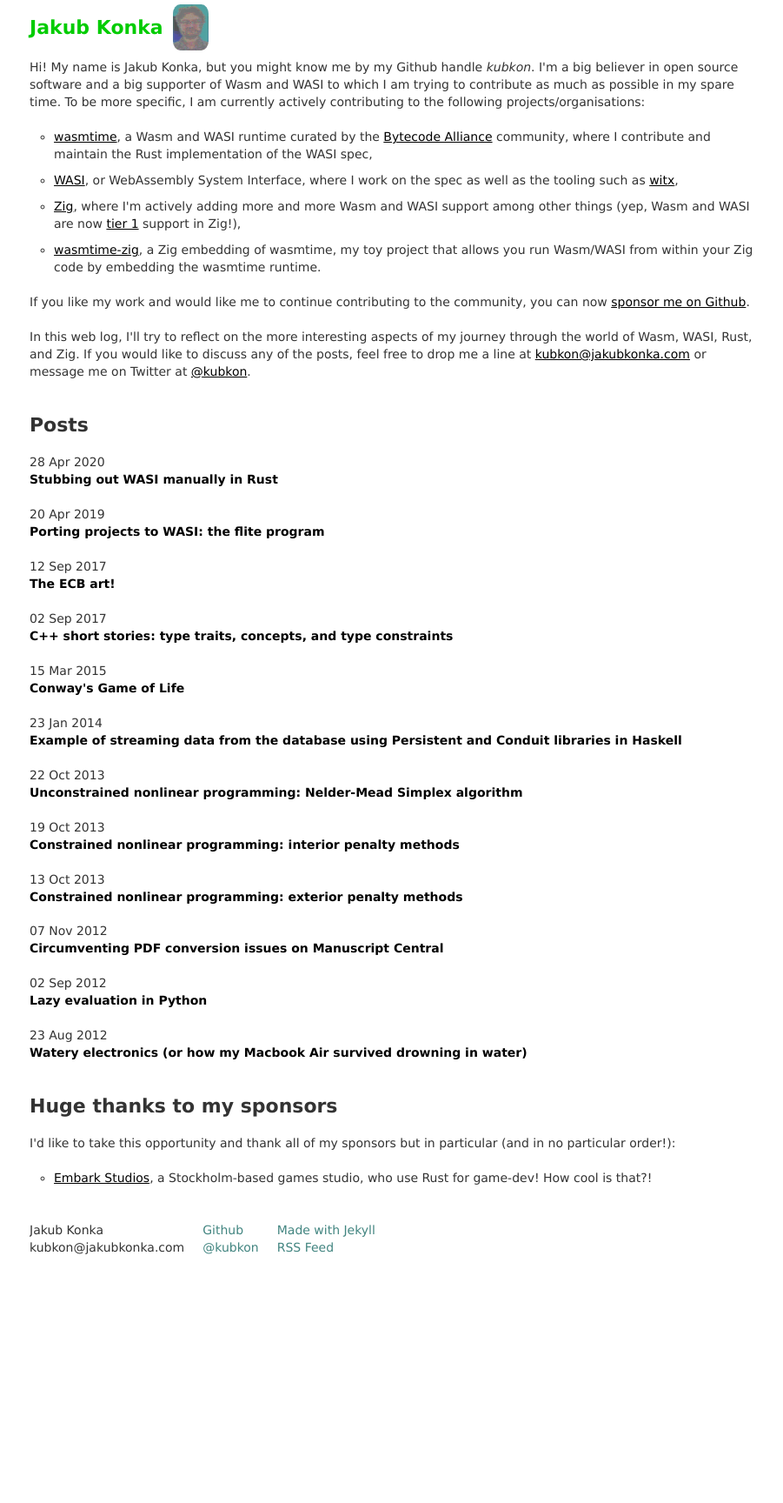
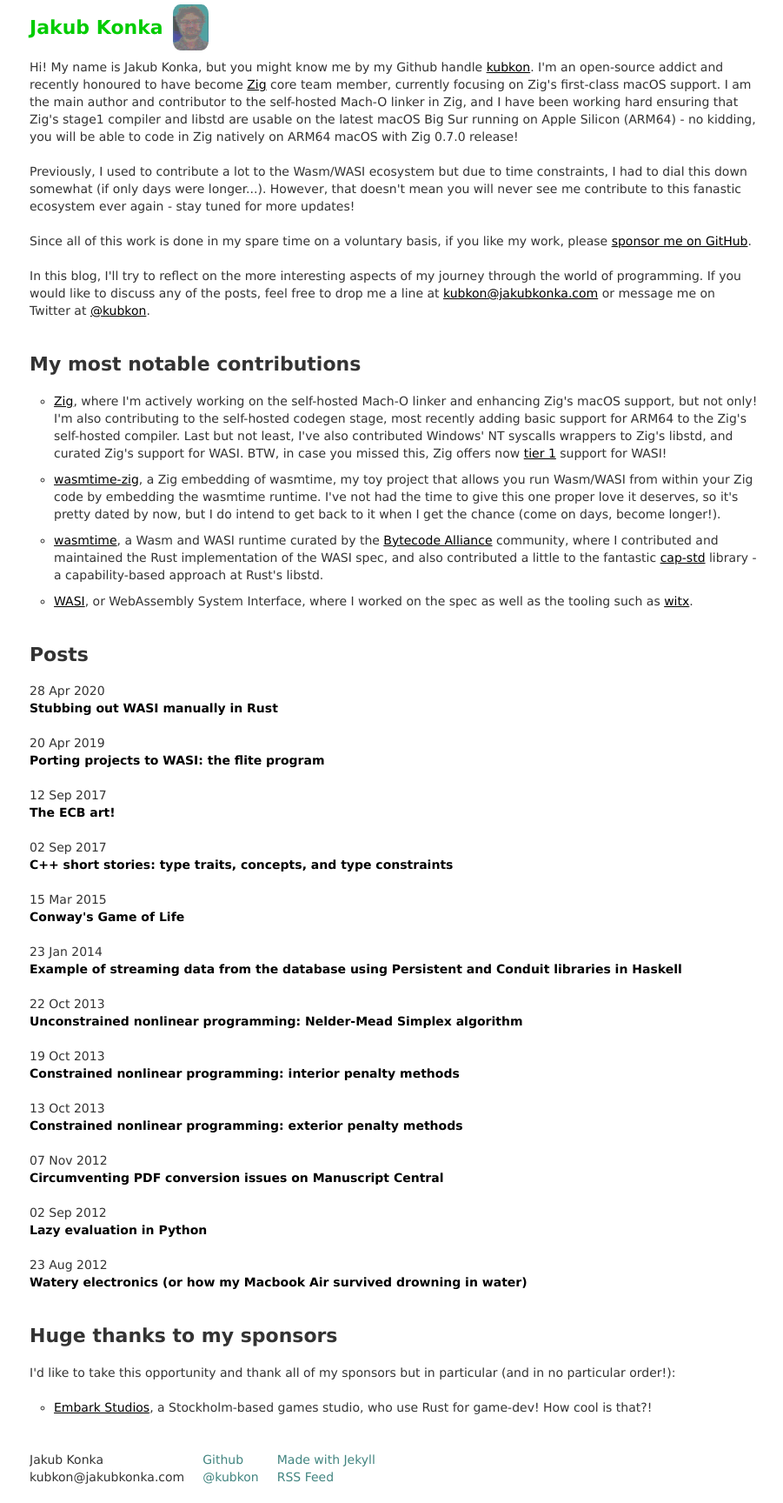
Before and after one commit to kubkon/kubkon.github.com, a Jekyll site: the page built from index.html, in a window 1280 px wide. Shown: the whole page at 87% size, without its empty margins (186-1087 px from the left). Built offline with Jekyll 4.4.1, drawn with Linux system fonts in a browser that asks for light colours; before the commit the page ends 1464 px from its top, so only the background shows below that; grey boxes are pictures that could not be loaded.

Commit message:
Update index page

```diff
--- a/index.html
+++ b/index.html
@@ -5,24 +5,10 @@ title: Jakub Konka
 
 <div id="about">
   <span class="bio">
-    <p>Hi! My name is Jakub Konka, but you might know me by my Github handle <em>kubkon</em>. I'm a big believer in open source software and a big supporter of Wasm and WASI to which I am trying to contribute as much as possible in my spare time. To be more specific, I am currently actively contributing to the following projects/organisations:
-    <ul class="lists">
-      <li>
-        <a href="https://wasmtime.dev">wasmtime</a>, a Wasm and WASI runtime curated by the <a href="https://bytecodealliance.org">Bytecode Alliance</a> community, where I contribute and maintain the Rust implementation of the WASI spec,
-      </li>
-      <li>
-        <a href="https://wasi.dev">WASI</a>, or WebAssembly System Interface, where I work on the spec as well as the tooling such as <a href="https://github.com/WebAssembly/WASI/tree/master/tools/witx">witx</a>,
-      </li>
-      <li>
-        <a href="https://ziglang.org">Zig</a>, where I'm actively adding more and more Wasm and WASI support among other things (yep, Wasm and WASI are now <a href="https://ziglang.org/#WebAssembly-Support-Table">tier 1</a> support in Zig!),
-      </li>
-      <li>
-        <a href="https://github.com/kubkon/wasmtime-zig">wasmtime-zig</a>, a Zig embedding of wasmtime, my toy project that allows you run Wasm/WASI from within your Zig code by embedding the wasmtime runtime.
-      </li>
-    </ul>
-    </p>
-    <p>If you like my work and would like me to continue contributing to the community, you can now <a href="https://github.com/sponsors/kubkon?o=esc">sponsor me on Github</a>.</p>
-    <p>In this web log, I'll try to reflect on the more interesting aspects of my journey through the world of Wasm, WASI, Rust, and Zig. If you would like to discuss any of the posts, feel free to drop me a line at
+    <p>Hi! My name is Jakub Konka, but you might know me by my Github handle <a href="https://github.com/kubkon">kubkon</a>. I'm an open-source addict and recently honoured to have become <a href="https://ziglang.org">Zig</a> core team member, currently focusing on Zig's first-class macOS support. I am the main author and contributor to the self-hosted Mach-O linker in Zig, and I have been working hard ensuring that Zig's stage1 compiler and libstd are usable on the latest macOS Big Sur running on Apple Silicon (ARM64) - no kidding, you will be able to code in Zig natively on ARM64 macOS with Zig 0.7.0 release!</p>
+    <p>Previously, I used to contribute a lot to the Wasm/WASI ecosystem but due to time constraints, I had to dial this down somewhat (if only days were longer...). However, that doesn't mean you will never see me contribute to this fanastic ecosystem ever again - stay tuned for more updates!</p>
+    <p>Since all of this work is done in my spare time on a voluntary basis, if you like my work, please <a href="https://github.com/sposors/kubkon?o=esc">sponsor me on GitHub</a>.</p>
+    <p>In this blog, I'll try to reflect on the more interesting aspects of my journey through the world of programming. If you would like to discuss any of the posts, feel free to drop me a line at
 
 <a href = "mailto:kubkonATjakubkonkaDOTcom"
    onclick = "this.href=this.href
@@ -32,6 +18,24 @@ title: Jakub Konka
 
 or message me on Twitter at <a href="https://twitter.com/kubkon">@kubkon</a>.</p>
   </span>
+</div>
+
+<div class="divs">
+  <h1>My most notable contributions</h1>
+  <ul class="lists">
+    <li>
+      <a href="https://ziglang.org">Zig</a>, where I'm actively working on the self-hosted Mach-O linker and enhancing Zig's macOS support, but not only! I'm also contributing to the self-hosted codegen stage, most recently adding basic support for ARM64 to the Zig's self-hosted compiler. Last but not least, I've also contributed Windows' NT syscalls wrappers to Zig's libstd, and curated Zig's support for WASI. BTW, in case you missed this, Zig offers now <a href="https://ziglang.org/#WebAssembly-Support-Table">tier 1</a> support for WASI!
+    </li>
+    <li>
+      <a href="https://github.com/kubkon/wasmtime-zig">wasmtime-zig</a>, a Zig embedding of wasmtime, my toy project that allows you run Wasm/WASI from within your Zig code by embedding the wasmtime runtime. I've not had the time to give this one proper love it deserves, so it's pretty dated by now, but I do intend to get back to it when I get the chance (come on days, become longer!).
+    </li>
+    <li>
+      <a href="https://wasmtime.dev">wasmtime</a>, a Wasm and WASI runtime curated by the <a href="https://bytecodealliance.org">Bytecode Alliance</a> community, where I contributed and maintained the Rust implementation of the WASI spec, and also contributed a little to the fantastic <a href="https://github.com/bytecodealliance/cap-std">cap-std</a> library - a capability-based approach at Rust's libstd.
+    </li>
+    <li>
+      <a href="https://wasi.dev">WASI</a>, or WebAssembly System Interface, where I worked on the spec as well as the tooling such as <a href="https://github.com/WebAssembly/WASI/tree/master/tools/witx">witx</a>.
+    </li>
+    </ul>
 </div>
 
 <div class="divs">
```
